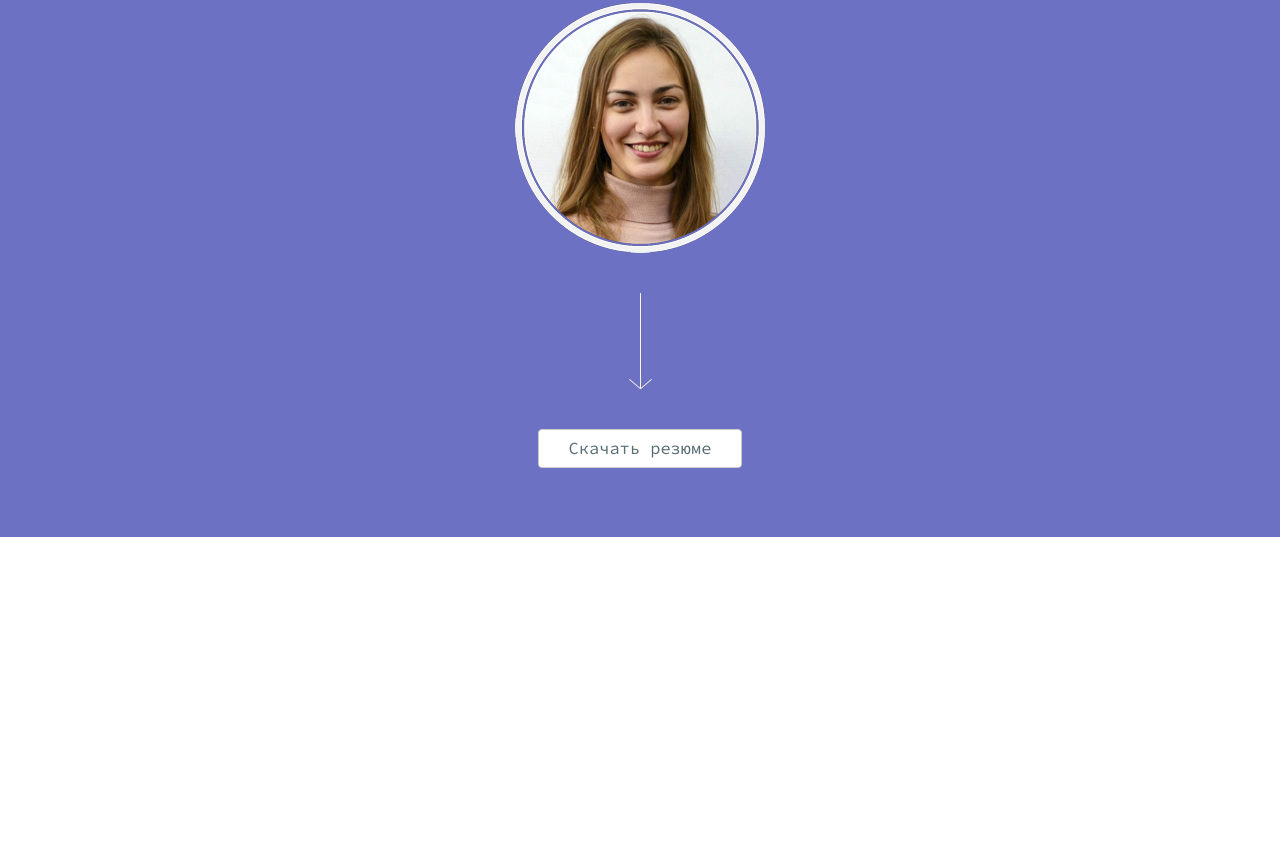
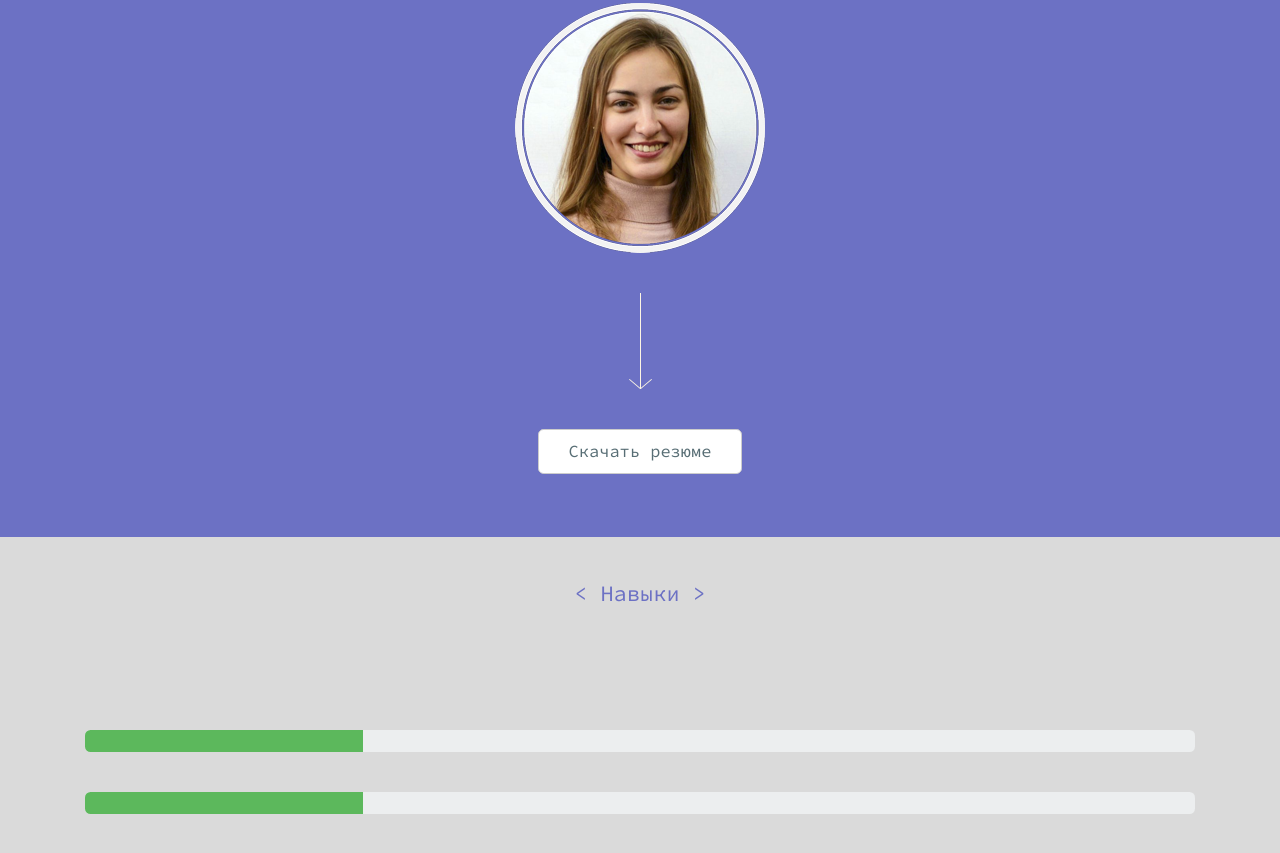
Before and after one commit to BukirevaLiudmila/site-portfolio, a plain HTML site: page index.html in a window 1280 px wide. Shown: the part 263-1116 px from the top of the page. Before the commit the page ends 800 px from the top, so only its background shows below. Drawn offline with Linux system fonts and the light colour scheme.

Commit message:
added screen2

```diff
--- a/css/style.css
+++ b/css/style.css
@@ -1,27 +1,41 @@
-.indent-top {
-    margin-top: 5vh;
+* {
+    font-family: 'Source Code Pro', monospace;
+    font-size: 22px;
 }
 .greeting {
     color: #f3f3f3;
-    font-family: 'Source Code Pro', monospace;
     font-size: 22px;
-    font-weight: 400;
     padding-top: 15vh;
     padding-bottom: 10vh;
     text-align: center;
 }
-.my-btn {
-    padding-left: 30px;
-    padding-right: 30px;
-    font-family: 'Source Code Pro', monospace;
-    font-size: 17px;
-    font-weight: 400;
+.grey {
     color: #586e75;
+}
+.margin-top1 {
+    margin-top: 5vh;
+}
+.margin-top2 {
+    margin-top: 15vh;
 }
 .lilac {
     color: #6c71c4;
 }
-.screen1 {
-    background-color: #6c71c4;
+.my-btn {
+    font-family: 'Source Code Pro', monospace;
+    font-size: 17px;
+    padding-left: 30px;
+    padding-right: 30px;
+}
+.screen {
     height: 100vh ;
 }
+.screen1-color {
+    background-color: #6c71c4;
+}
+.screen2-color {
+    background-color: #dadada;
+}
+.screen4-color {
+    background-color: #c0dcc0;
+}
--- a/index.html
+++ b/index.html
@@ -4,12 +4,13 @@
     <meta charset="UTF-8">
     <link href="css/bootstrap.css" rel="stylesheet">
     <link href="css/bootstrap-grid.css" rel="stylesheet">
+    <link href="https://fonts.googleapis.com/css?family=Source+Code+Pro:300,400" rel="stylesheet">
     <link href="css/style.css" rel="stylesheet">
-    <link href="https://fonts.googleapis.com/css?family=Source+Code+Pro:300,400" rel="stylesheet">
     <title>Bukireva</title>
 </head>
 <body>
-    <div class="container-fluid screen1">
+<!-----------------------ПЕРВЫЙ ЭКРАН----------------------->
+    <div class="container-fluid screen screen1-color">
         <div class="row justify-content-center">
             <div class="greeting">Привет! Меня зовут Букирёва Людмила.<br>Я - web-разработчик. Листай вниз и узнай обо мне больше.</div>
         </div>
@@ -17,10 +18,26 @@
             <img src="images/myPhoto.png" alt="Это я">
         </div>
         <div class="row justify-content-center">
-            <img class="indent-top" src="images/arrow.png" alt="стрелка">
+            <img class="margin-top1" src="images/arrow.png" alt="стрелка">
         </div>
         <div class="row justify-content-center">
-            <button type="button" class="btn btn-secondary indent-top my-btn">Скачать резюме</button>
+            <button type="button" class="btn btn-secondary margin-top1 grey my-btn">Скачать резюме</button>
+        </div>
+    </div>
+<!-----------------------ВТОРОЙ ЭКРАН----------------------->
+    <div class="container-fluid screen screen2-color">
+        <div class="row justify-content-center">
+            <div class="margin-top1 lilac">< Навыки ></div>
+        </div>
+        <div class="row justify-content-center">
+            <div class="container">
+                <div class="progress margin-top2">
+                    <div class="progress-bar bg-success" role="progressbar" style="width: 25%" aria-valuenow="25" aria-valuemin="0" aria-valuemax="100"></div>
+                </div>
+                <div class="progress margin-top1">
+                    <div class="progress-bar bg-success" role="progressbar" style="width: 25%" aria-valuenow="25" aria-valuemin="0" aria-valuemax="100"></div>
+                </div>
+            </div>
         </div>
     </div>
 </body>
```
